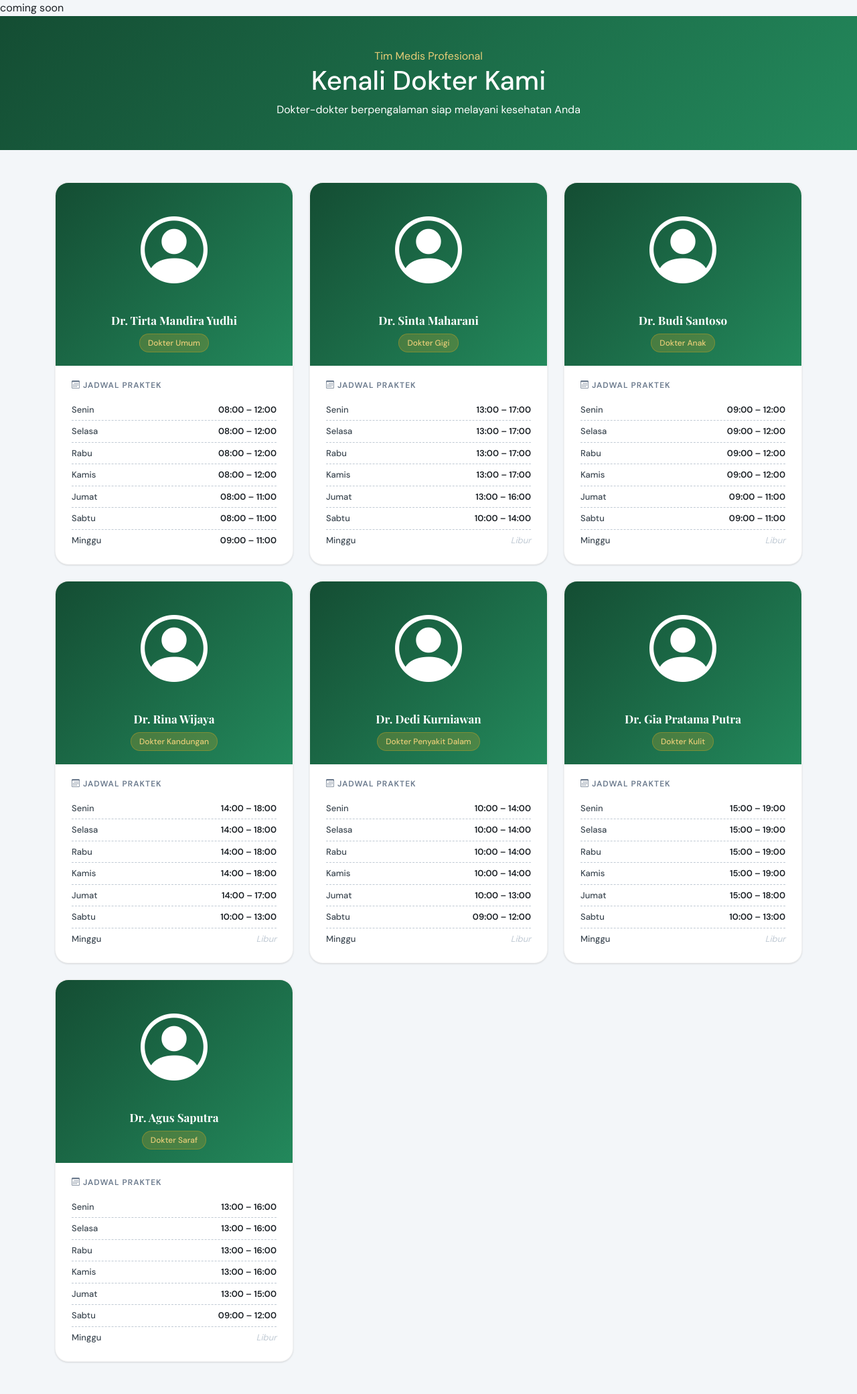
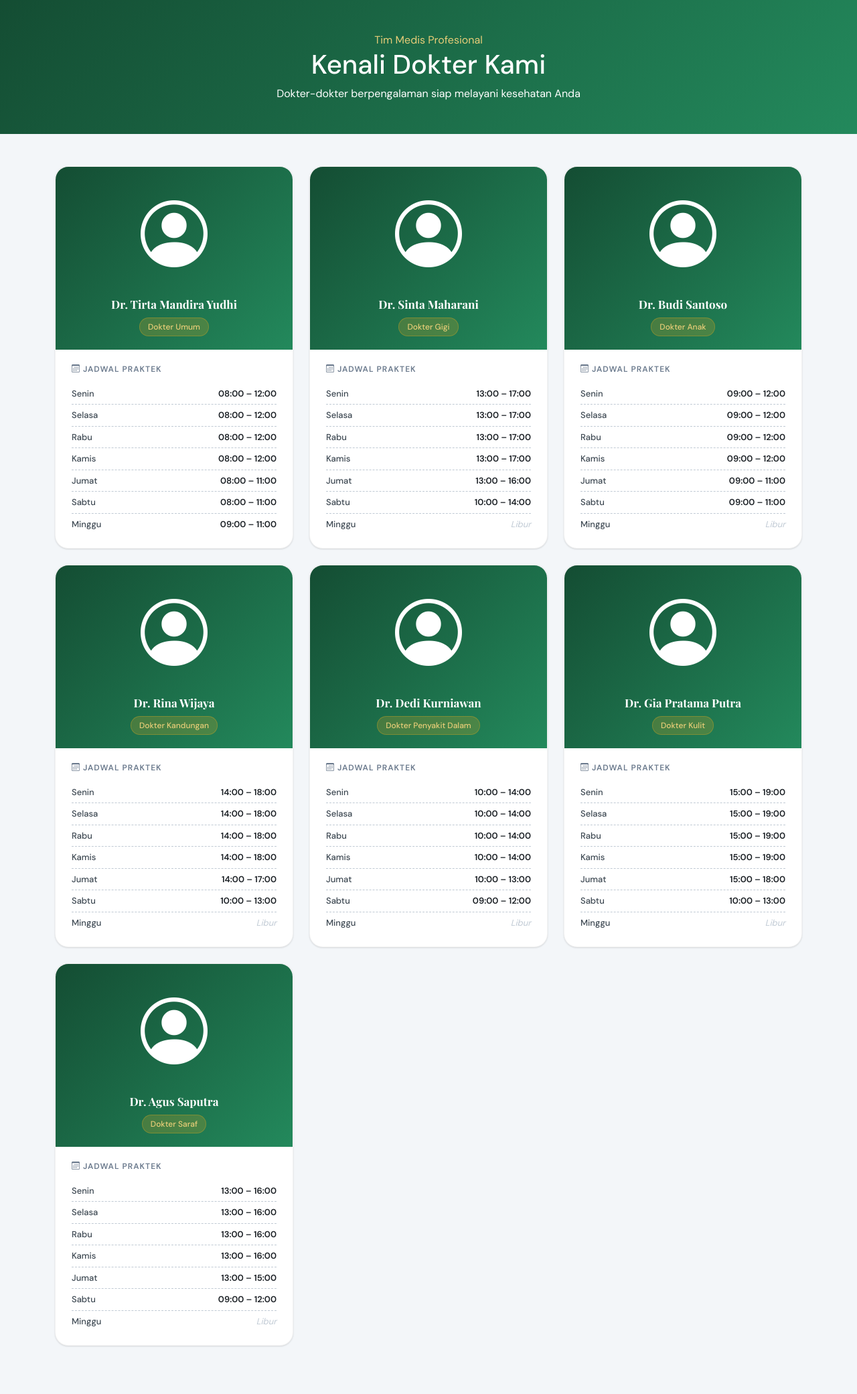
Before and after one commit to ibra14-gif/Proyek_Pwd_Kel4, a PHP site: page /biografi-admin.php in a window 1280 px wide. Shown: the part 95-2176 px from the top of the page at 67% size. After the commit the page ends 2105 px from the top, so only its background shows below. Run offline with PHP 8.4, Linux system fonts and the light colour scheme; data comes from the database, SQL or seed files in the repository; data that the repository does not hold is empty.

Commit message:
Update biografi admin

```diff
--- a/biografi-admin.php
+++ b/biografi-admin.php
@@ -105,7 +105,7 @@ $dokter_all = $conn->query("SELECT * FROM dokter ORDER BY id_dokter");
 </head>
 
 <body>
-   <?php include 'header-admin.php'; ?> coming soon
+   <?php include 'header-admin.php'; ?>
 
     <section class="page-hero py-5" style="background-color:var(--green-500);">
       <div class="container">
```
